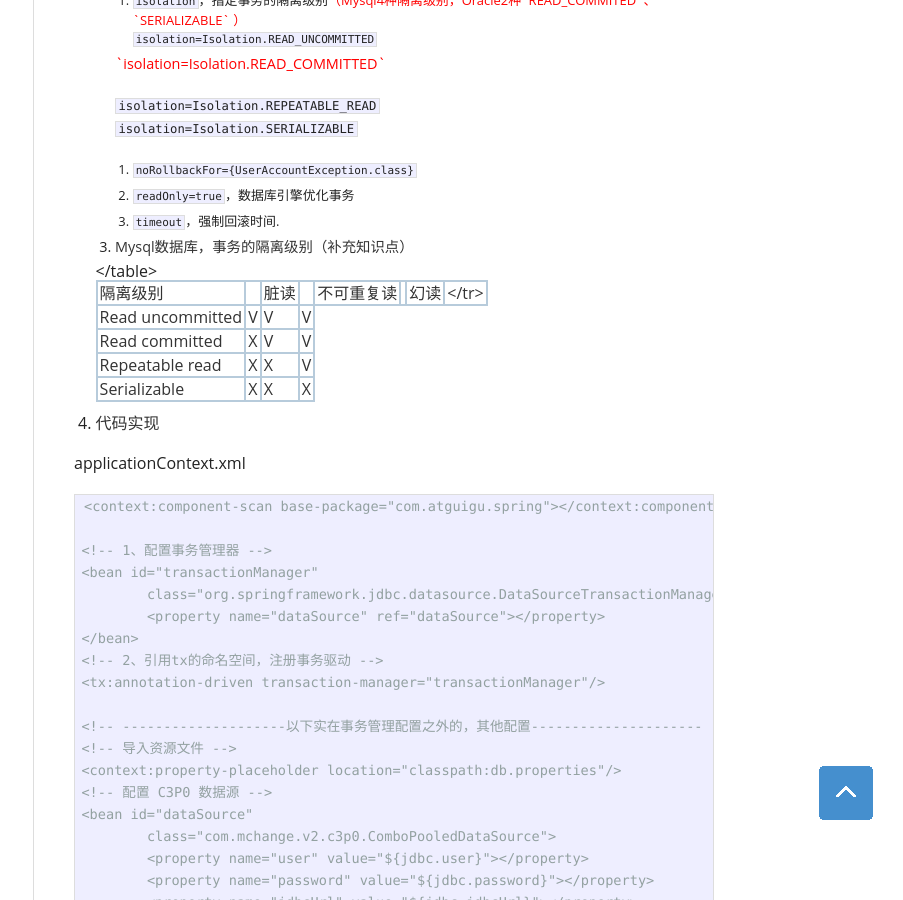
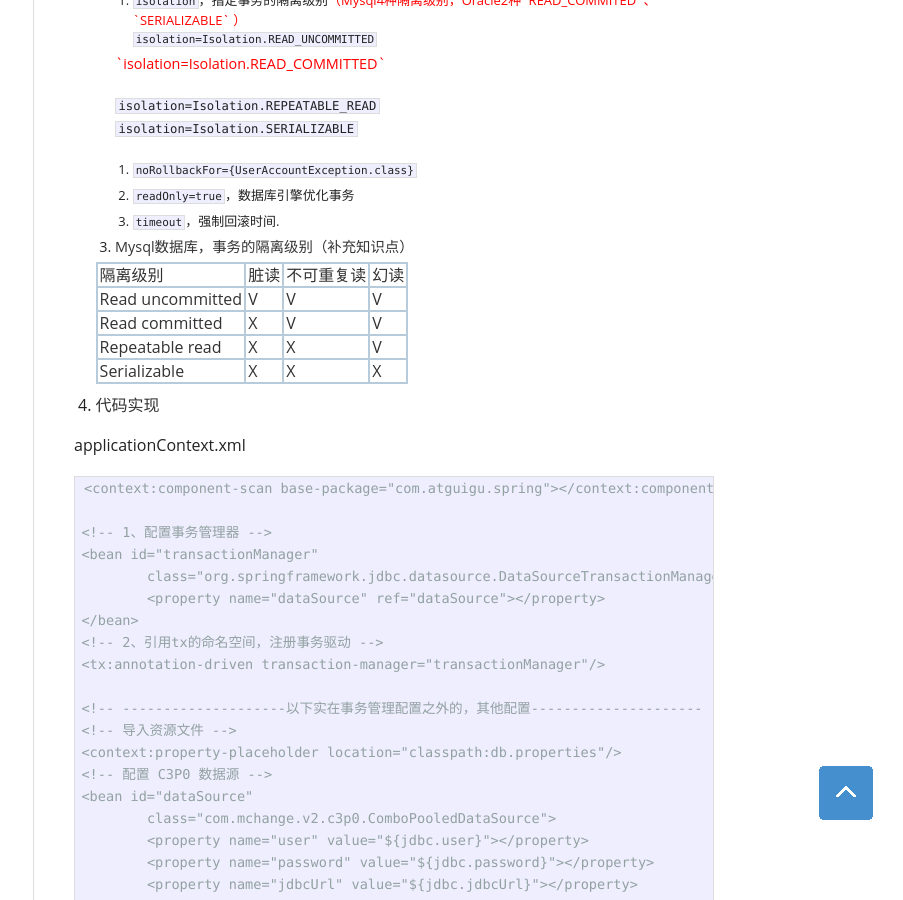
Before and after one commit to fmeng/fmeng.github.io, a Jekyll site: the page built from _posts/2016-08-03-spring-2.md, in a window 1280 px wide and 900 px high, scrolled down 9628 px. Shown: the whole window, without its empty margins (377-1280 px from the left). Built offline with Jekyll 4.4.1, drawn with Linux system fonts in a browser that asks for light colours; Markdown is read by kramdown in place of the engine named in the settings; comment, search, counter and statistics services are not loaded.

Commit message:
table change

```diff
--- a/_posts/2016-08-03-spring-2.md
+++ b/_posts/2016-08-03-spring-2.md
@@ -435,10 +435,10 @@ LoggingAspect.java
 	3. <a name="533">Mysql数据库，事务的隔离级别（补充知识点）</a>
 	<table class="meng">
 		<tr>
-			<td><b>隔离级别</b><td>
-			<td><b>脏读</b><td>
-			<td><b>不可重复读</b><td>
-			<td><b>幻读</b><td>
+			<td><b>隔离级别</b></td>
+			<td><b>脏读</b></td>
+			<td><b>不可重复读</b></td>
+			<td><b>幻读</b></td>
 		</tr>
 		<tr>
 			<td>Read uncommitted</td>
```
